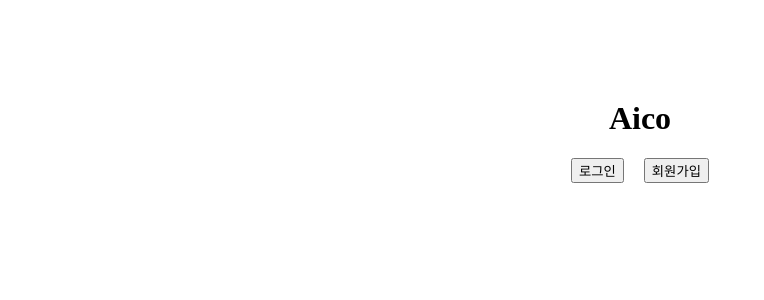
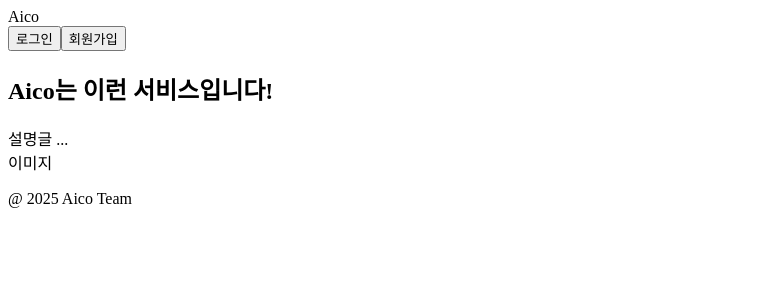
Before and after one commit to aico-team/aico-frontend, a React (Vite) app: page / in a window 1280 px wide. Shown: the top 300 px of the page, without its empty margins (0-764 px from the left). Built offline with nearby package versions, Linux system fonts and the light colour scheme.

Commit message:
feat: 랜딩페이지와 헤더의 간단한 구조 설정

```diff
--- a/src/components/layout/Header.jsx
+++ b/src/components/layout/Header.jsx
@@ -1,9 +1,16 @@
 import React from "react";
+import { useNavigate } from "react-router-dom";
 
 const Header = () => {
+  const navigate = useNavigate();
+
   return (
-    <header>
-      <h1>Aico</h1>
+    <header className="layout-header">
+      <div className="logo">Aico</div>
+      <div className="auth-buttons">
+        <button onClick={() => navigate("/login")}>로그인</button>
+        <button onClick={() => navigate("/register")}>회원가입</button>
+      </div>
     </header>
   );
 };
--- a/src/components/layout/Landing.jsx
+++ b/src/components/layout/Landing.jsx
@@ -3,7 +3,21 @@ import Header from "./Header";
 import Footer from "./Footer";
 
 const Landing = () => {
-  return;
+  return (
+    <div className="landing-wrapper">
+      <Header />
+      <main className="landing-content">
+        <section className="intro">
+          <h2>Aico는 이런 서비스입니다!</h2>
+          <div className="features">
+            <div className="feature-box">설명글 ...</div>
+            <div className="feature-slide">이미지</div>
+          </div>
+        </section>
+      </main>
+      <Footer />
+    </div>
+  );
 };
 
 export default Landing;
--- a/src/router/AppRoutes.jsx
+++ b/src/router/AppRoutes.jsx
@@ -6,12 +6,13 @@ import Login from "../pages/Login";
 import Register from "../pages/Register";
 import Dashboard from "../pages/Dashboard";
 import Layout from "../components/layout/Layout";
+import Landing from "../components/layout/Landing";
 
 export default function AppRoutes() {
   return (
     <Router>
       <Routes>
-        <Route path="/" element={<App />} />
+        <Route path="/" element={<Landing />} />
         <Route path="/login" element={<Login />} />
         <Route path="/register" element={<Register />} />
         <Route element={<Layout />}>
```
